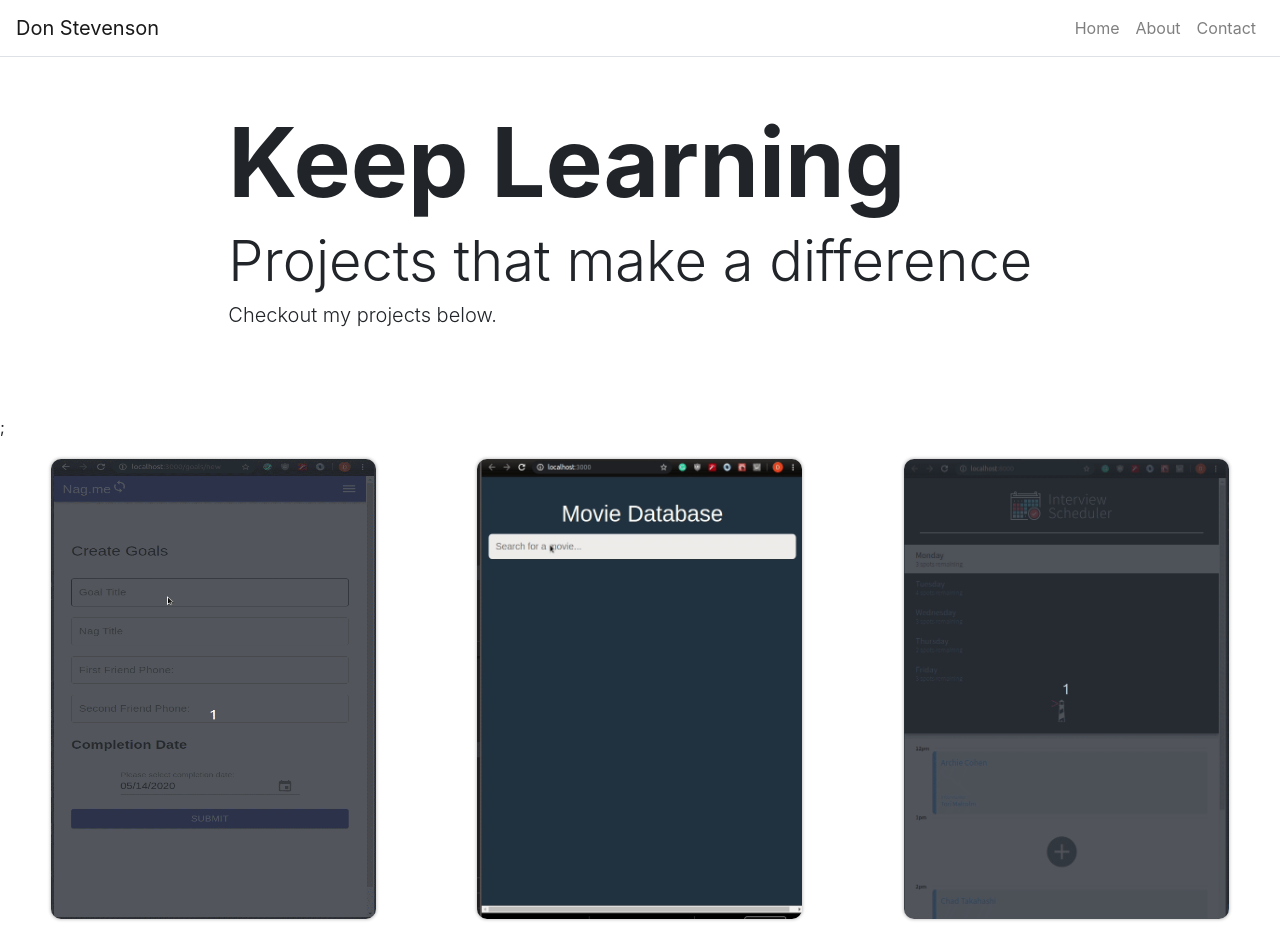
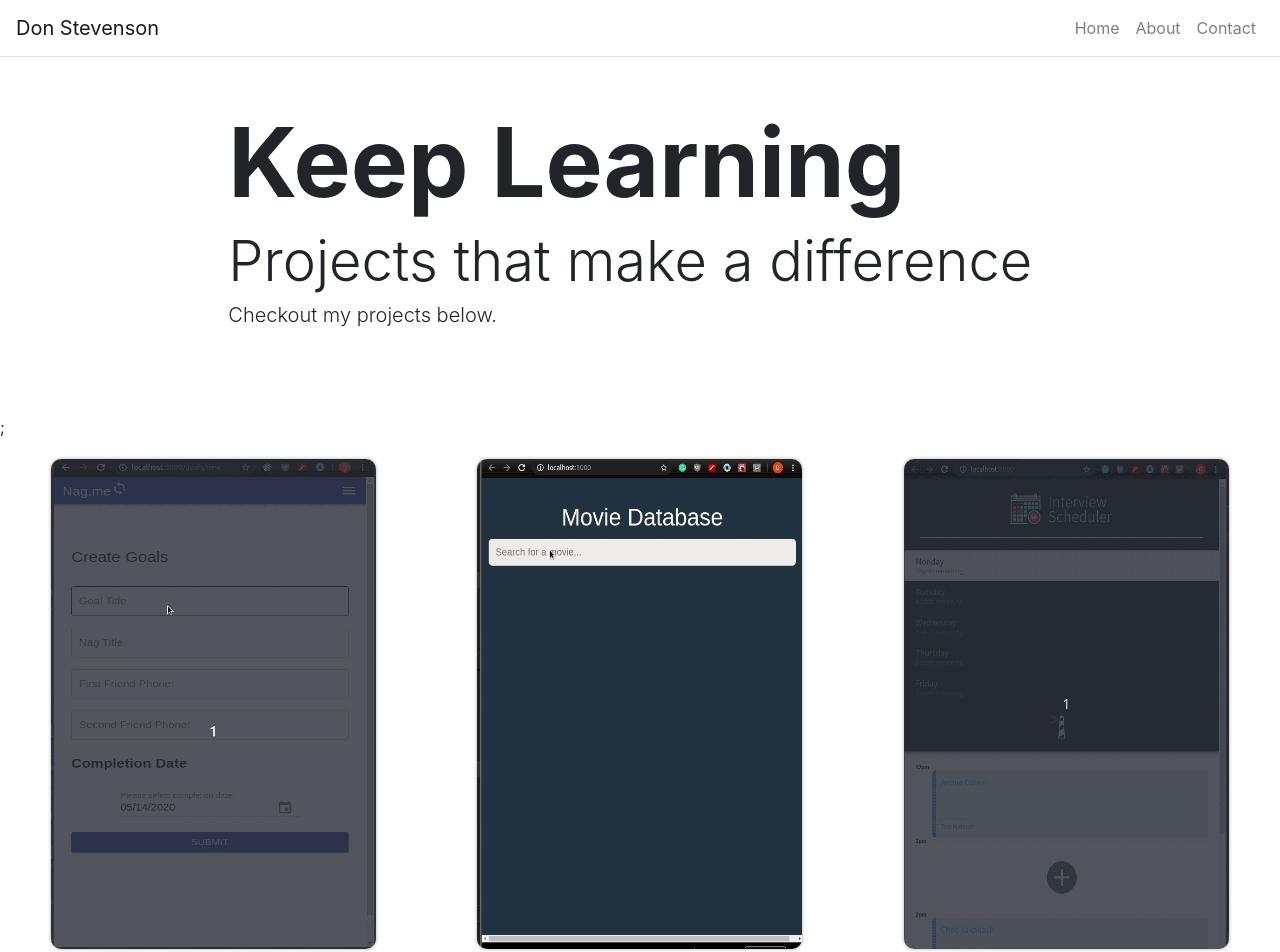
Before and after one commit to Don-Stevenson/personalWebsite, a React (Create React App) app: page / in a window 1280 px wide. Shown: the top 952 px of the page. Built offline with nearby package versions, Linux system fonts and the light colour scheme.

Commit message:
update css for images

```diff
--- a/src/index.css
+++ b/src/index.css
@@ -20,7 +20,7 @@ code {
 .d-card-image {
   border-radius: 10px;
   width: 325px;
-  height: 460px;
+  height: 490px;
   box-shadow: 0px 0px 3px 1px #ccc;
 }
 
```
